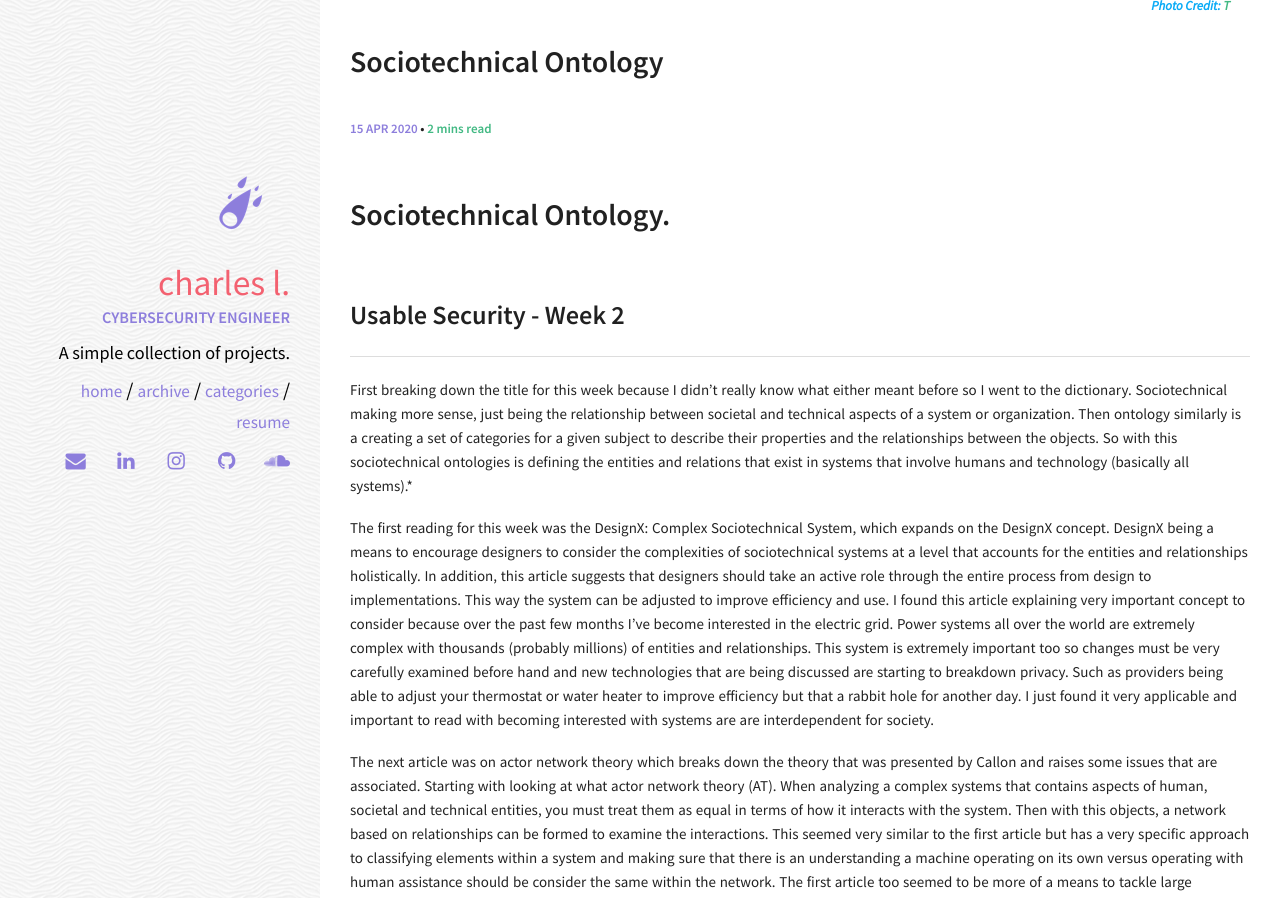
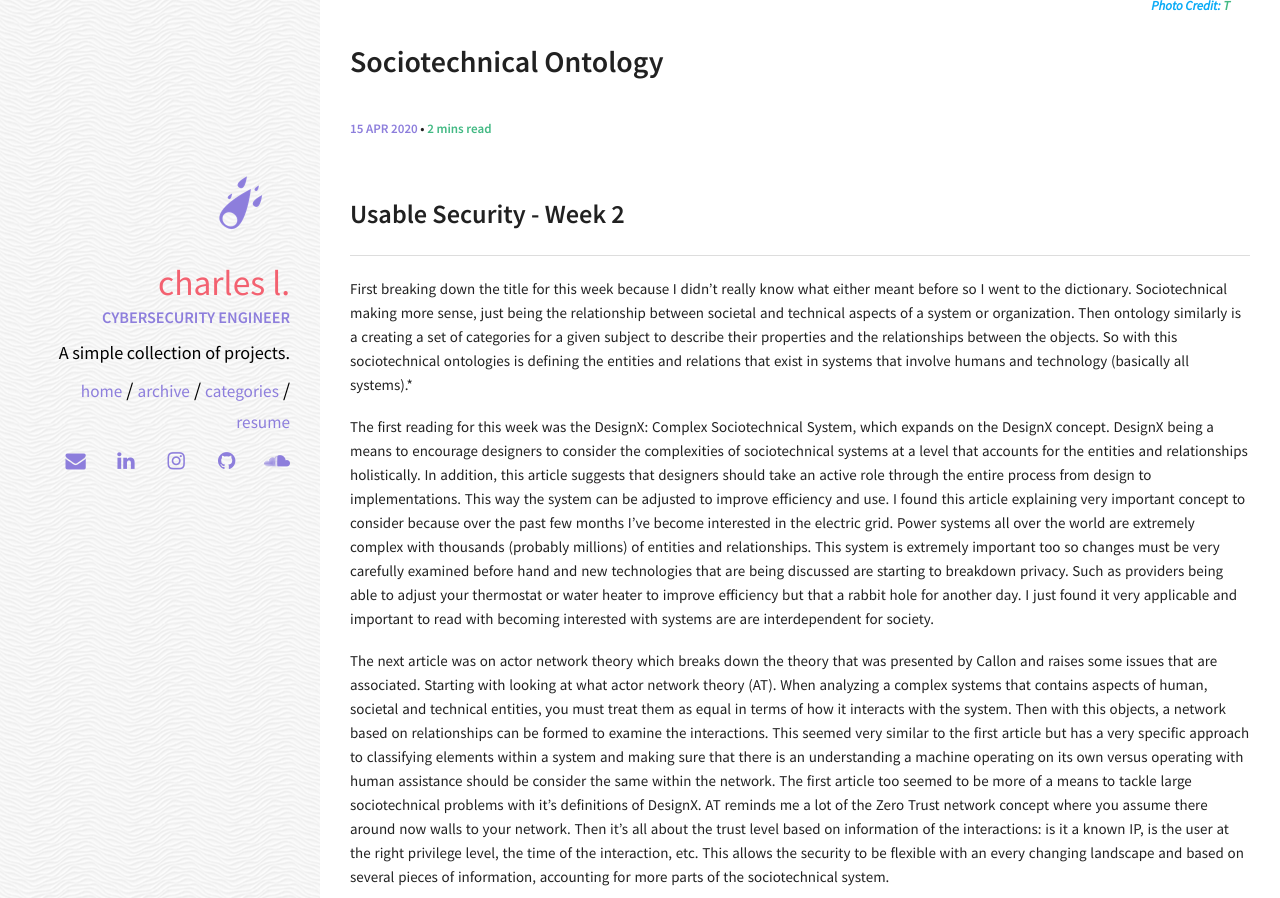
Before and after one commit to clewis10/clewis10OLD.github.io, a Jekyll site: the page built from _posts/2020-04-15-week2.md, in a window 1280 px wide, cut to the strip 614-1512 px from the top of the page. Built offline with Jekyll 4.4.1, drawn with Linux system fonts in a browser that asks for light colours.

Commit message:
usable: week 2

```diff
--- a/_posts/2020-04-15-week2.md
+++ b/_posts/2020-04-15-week2.md
@@ -9,9 +9,6 @@ image:
   credit: T
   creditlink:
 ---
-
-# Sociotechnical Ontology.
-
 ## Usable Security - Week 2
 
 First breaking down the title for this week because I didn’t really know what either meant before so I went to the dictionary. Sociotechnical making more sense, just being the relationship between societal and technical aspects of a system or organization. Then ontology similarly is a creating a set of categories for a given subject to describe their properties and the relationships between the objects. So with this sociotechnical ontologies is defining the entities and relations that exist in systems that involve humans and technology (basically all systems).*
```
